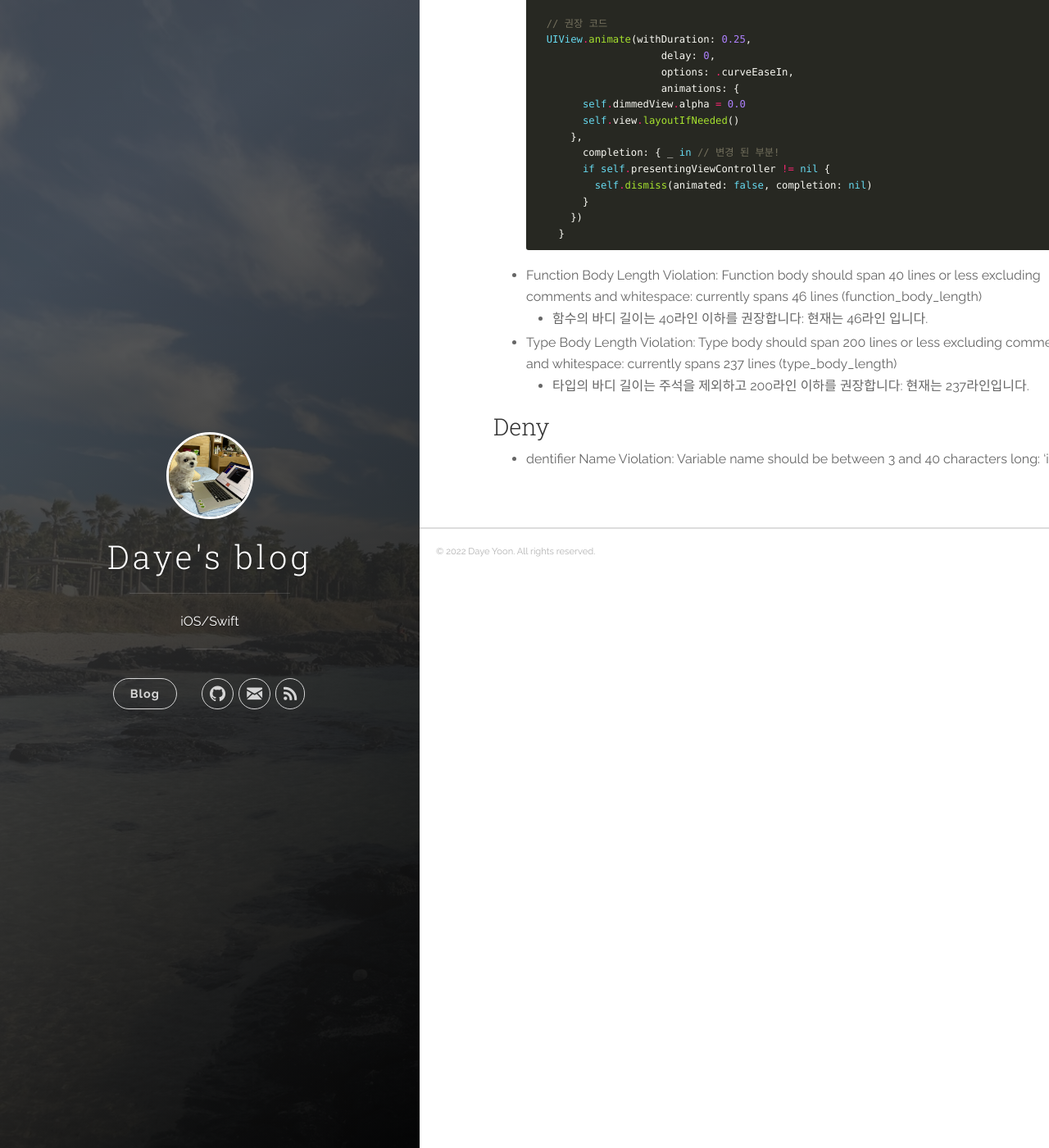
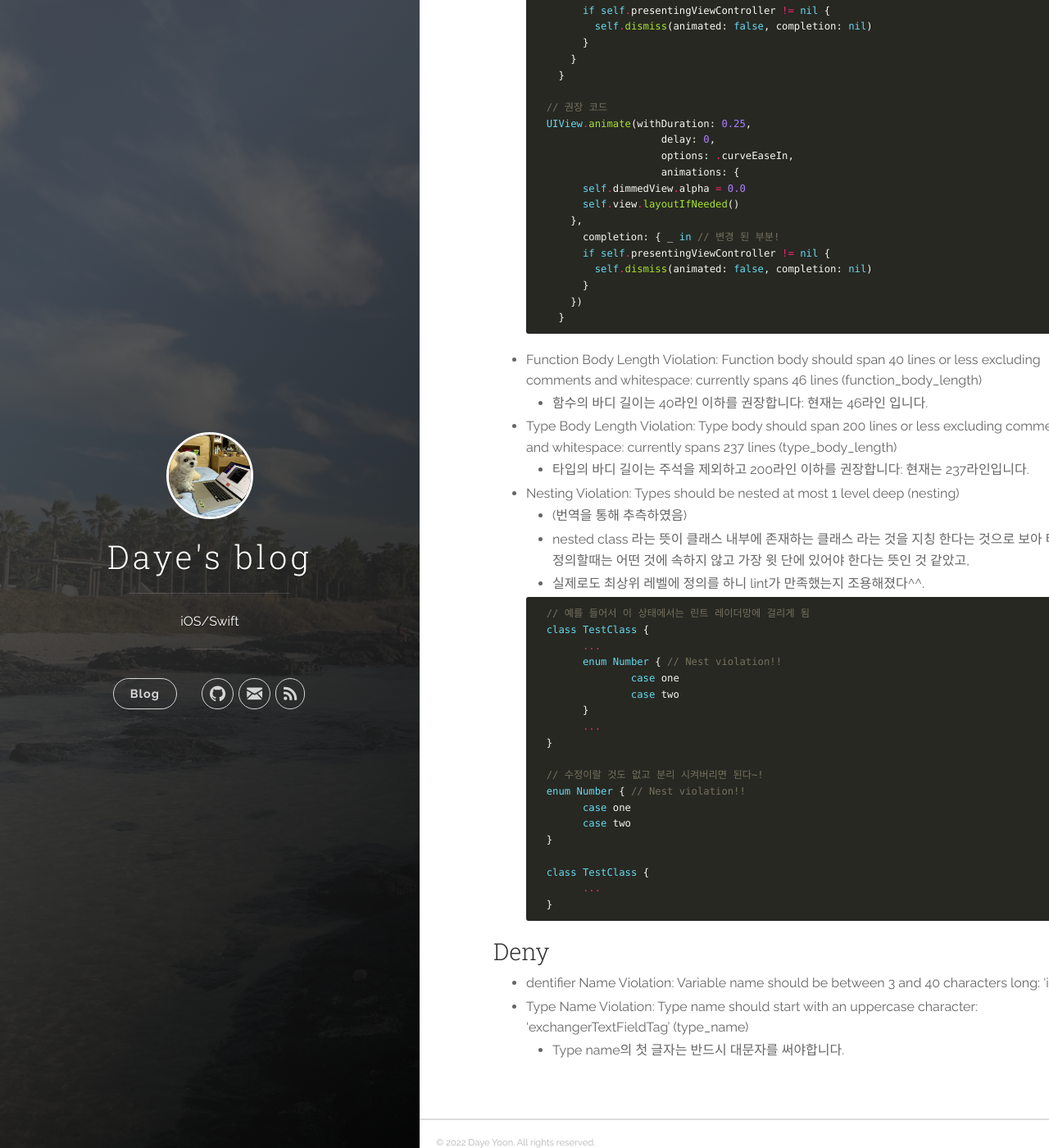
Before and after one commit to dy-yb/dy-yb.github.io, a Jekyll site: the page built from _posts/2022-02-15-SwiftLint.md, in a window 1280 px wide and 1400 px high, scrolled down 1138 px. Shown: the whole window at 82% size. Built offline with Jekyll 4.4.1, drawn with Linux system fonts in a browser that asks for light colours; some of the changed text lies outside the part shown.

Commit message:
Update 2022-02-15-SwiftLint.md

````diff
--- a/_posts/2022-02-15-SwiftLint.md
+++ b/_posts/2022-02-15-SwiftLint.md
@@ -3,7 +3,12 @@ title: Swift Lint Rule 정리
 date: 2022-02-15 23:10:00
 tags: xcode swift ios study lint
 ---
-(나올 때마다 계속해서 추가할 예정)
+
+Lint라는 것.. 사용해보니 굉장히 예민하고도 예민한 놈이었다.
+하지만 나는 아직은 Swift에서 추구하는 코드 스타일이 어떤 건지 익히는 단계에 있다고 생각해서 무작정 해제 시키는 것을 지양하고
+그들이 불편~하게 느끼는 걸 찾아보고 정리해 두었다가 차차 방해가 되는 것을 지워나가면 좋겠다고 생각해 기록하기로 했다!
+
+(나올 때마다 계속해서 추가할 예정 - Updated on 2022.02.26)
 
 ### Recommand
 
@@ -71,7 +76,36 @@ tags: xcode swift ios study lint
 - Type Body Length Violation: Type body should span 200 lines or less excluding comments and whitespace: currently spans 237 lines (type_body_length)
     - 타입의 바디 길이는 주석을 제외하고 200라인 이하를 권장합니다: 현재는 237라인입니다.
 
+- Nesting Violation: Types should be nested at most 1 level deep (nesting)
+    - (번역을 통해 추측하였음)
+    - nested class 라는 뜻이 클래스 내부에 존재하는 클래스 라는 것을 지칭 한다는 것으로 보아 타입을 정의할때는 어떤 것에 속하지 않고 가장 윗 단에 있어야 한다는 뜻인 것 같았고,
+    - 실제로도 최상위 레벨에 정의를 하니 lint가 만족했는지 조용해졌다^^.
+
+    ```swift
+    // 예를 들어서 이 상태에서는 린트 레이더망에 걸리게 됨
+    class TestClass {
+    	...
+    	enum Number { // Nest violation!!
+    		case one
+    		case two
+    	}
+    	...
+    }
+
+    // 수정이랄 것도 없고 분리 시켜버리면 된다~!
+    enum Number { // Nest violation!!
+    	case one
+    	case two
+    }
+
+    class TestClass {
+    	...
+    }
+    ```
+
 
 ### Deny
 
 - dentifier Name Violation: Variable name should be between 3 and 40 characters long: 'i'
+- Type Name Violation: Type name should start with an uppercase character: 'exchangerTextFieldTag' (type_name)
+    - Type name의 첫 글자는 반드시 대문자를 써야합니다.
````
